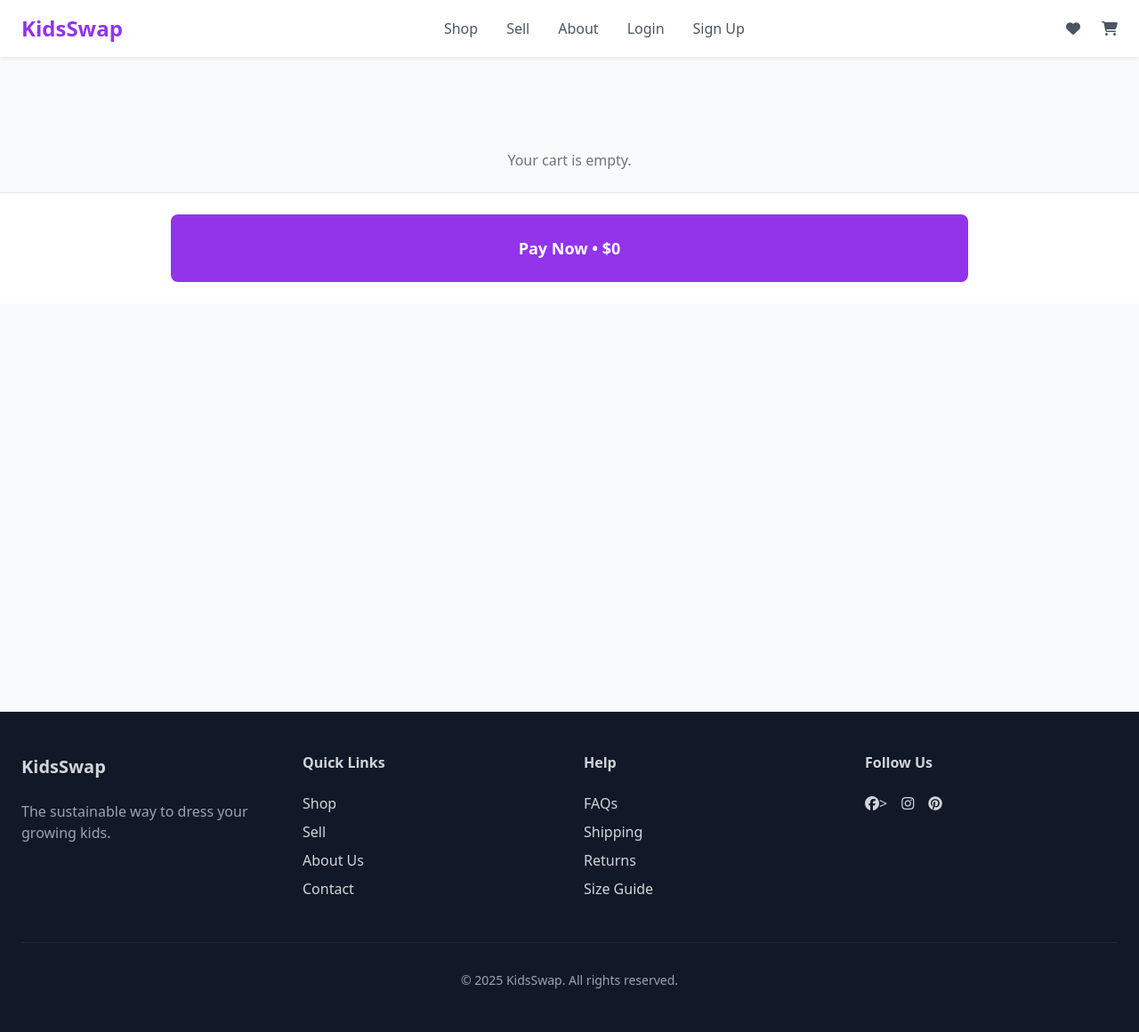
After one commit to estii20/clothing_app, a Django app: page /cart/ in a window 1280 px wide. The commit adds this page. Shown: the whole page at 89% size. Run offline with Django 5.2, Linux system fonts and the light colour scheme; some libraries are stand-ins or nearby versions.

Commit message:
Add cart.html and views

```diff
--- /dev/null
+++ b/marketplace/templates/marketplace/cart.html
@@ -0,0 +1,56 @@
+{% extends "base.html" %}
+
+{% block content %}
+<!-- Main Content -->
+<main class="pt-16 pb-32">
+  <section id="cart-items" class="px-4 py-6">
+    {% for item in cart_items %}
+    <div class="flex bg-white rounded-lg shadow-sm mb-4 p-3">
+      <img class="w-24 h-24 object-cover rounded-lg" src="{{ item.image.url }}" alt="{{ item.title }}">
+      <div class="flex-1 ml-4">
+        <div class="flex justify-between">
+          <h3 class="font-medium">{{ item.title }}</h3>
+        </div>
+        <p class="text-sm text-gray-500">Size: {{ item.size }}</p>
+        <div class="flex justify-between items-center mt-2">
+          <div class="flex items-center space-x-2">
+            <!-- REMOVE -->
+            <form method="POST" action="{% url 'remove_from_cart' item.id %}">
+              {% csrf_token %}
+              <button class="text-gray-400"><i class="fa-solid fa-trash-alt"></i></button>
+            </form>
+            <!-- QUANTITY -->
+            <form method="POST" action="{% url 'update_cart_quantity' item.id %}">
+              {% csrf_token %}
+              <button name="action" value="decrease" class="..."><i class="fa-solid fa-minus"></i></button>
+              <span class="text-sm">{{ item.quantity }}</span>
+              <button name="action" value="increase" class="..."><i class="fa-solid fa-plus"></i></button>
+            </form>
+          </div>
+          <p class="font-semibold text-purple-600">${{ item.total_price }}</p>
+        </div>
+      </div>
+    </div>
+    {% empty %}
+    <p class="text-center text-gray-500">Your cart is empty.</p>
+    {% endfor %}
+    </section>
+
+    <!-- Bottom Checkout Button -->
+    <div class=" left-0 right-0 p-4 bg-white border-t">
+    <div class="max-w-4xl mx-auto">
+        <button
+        class="w-full bg-purple-600 text-white py-4 md:py-3 rounded-lg text-base md:text-lg font-semibold hover:bg-purple-700 focus:outline-none focus:ring-2 focus:ring-purple-400 focus:ring-offset-2 transition"
+        aria-label="Proceed to payment and complete purchase"
+        >
+        Pay Now • ${{ cart_total }}
+        </button>
+    </div>
+    </div>
+
+    <!-- Payment & Summary (static for now) -->
+  <!-- Add your sections for payment + summary here -->
+</div>
+</main>
+
+{% endblock %}
--- a/marketplace/urls.py
+++ b/marketplace/urls.py
@@ -1,10 +1,14 @@
 from django.urls import path
 from . import views
-from .views import create_clothing_item
+from .views import create_clothing_item, cart_view
 
 
 urlpatterns = [
     path('add/', create_clothing_item, name='create_clothing_item'),
     path('', views.item_list, name='item_list'),
     path('clothing/<int:item_id>/', views.item_detail, name='item_detail'),
+    path('cart/', views.cart_view, name='cart'),
+    path('cart/add/<int:item_id>/', views.add_to_cart, name='add_to_cart'),
+    path('cart/remove/<int:item_id>/', views.remove_from_cart, name='remove_from_cart'),
+    path('cart/update/<int:item_id>/', views.update_cart_quantity, name='update_cart_quantity'),
 ]
--- a/marketplace/views.py
+++ b/marketplace/views.py
@@ -1,6 +1,6 @@
-from django.shortcuts import render, redirect
-from django.shortcuts import get_object_or_404
+from django.shortcuts import render, redirect, get_object_or_404
 from django.urls import reverse_lazy
+from django.views.decorators.http import require_POST
 from .models import ClothingItem, ClothingImage
 from .forms import ClothingItemForm, CustomLoginForm, CustomSignupForm
 from django.contrib.auth.decorators import login_required
@@ -68,3 +68,64 @@ def signup_view(request):
     else:
         form = CustomSignupForm()
     return render(request, 'registration/signup.html', {'form': form})
+
+
+def cart_view(request):
+    cart = request.session.get('cart', {})
+    cart_items = []
+    total = 0
+
+    for item_id, item_data in cart.items():
+        item = get_object_or_404(ClothingItem, id=item_id)
+        quantity = item_data['quantity']
+        item_total = item.price * quantity
+        cart_items.append({
+            'id': item.id,
+            'title': item.title,
+            'image': item.image,
+            'size': item.size,
+            'price': item.price,
+            'quantity': quantity,
+            'total_price': item_total,
+        })
+        total += item_total
+
+    return render(request, 'marketplace/cart.html', {
+        'cart_items': cart_items,
+        'cart_total': total,
+    })
+
+
+@require_POST
+def add_to_cart(request, item_id):
+    cart = request.session.get('cart', {})
+    item_id = str(item_id)
+    cart[item_id] = {'quantity': cart.get(item_id, {}).get('quantity', 0) + 1}
+    request.session['cart'] = cart
+    return redirect('cart')
+
+
+@require_POST
+def remove_from_cart(request, item_id):
+    cart = request.session.get('cart', {})
+    item_id = str(item_id)
+    if item_id in cart:
+        del cart[item_id]
+        request.session['cart'] = cart
+    return redirect('cart')
+
+
+@require_POST
+def update_cart_quantity(request, item_id):
+    action = request.POST.get('action')
+    cart = request.session.get('cart', {})
+    item_id = str(item_id)
+
+    if item_id in cart:
+        if action == 'increase':
+            cart[item_id]['quantity'] += 1
+        elif action == 'decrease':
+            cart[item_id]['quantity'] = max(1, cart[item_id]['quantity'] - 1)
+        request.session['cart'] = cart
+
+    return redirect('cart')
--- a/templates/base.html
+++ b/templates/base.html
@@ -4,12 +4,19 @@
     <title>KidsSwap {% block extra_title %}{% endblock %}</title>
     <meta charset="utf-8">
     <meta name="viewport" content="width=device-width, initial-scale=1">
+
+    <link rel="icon" href="/static/images/favicon.ico" type="image/x-icon">
+    <!-- Font Awesome -->
+    <link rel="stylesheet" href="https://cdnjs.cloudflare.com/ajax/libs/font-awesome/6.5.0/css/all.min.css">
+    <!-- Google Fonts -->
+    <link href="https://fonts.googleapis.com/css2?family=Inter:wght@100;200;300;500;600;700;800;900&display=swap" rel="stylesheet">
+    <!-- Bootstrap CSS CDN -->
+    <link href="https://cdn.jsdelivr.net/npm/bootstrap@5.1.3/dist/css/bootstrap.min.css" rel="stylesheet">
+    <!-- Tailwind CSS CDN -->
+    <script src="https://cdn.tailwindcss.com"></script>
+    <!-- Swiper CSS -->
+    <link rel="stylesheet" href="https://cdn.jsdelivr.net/npm/swiper@11/swiper-bundle.min.css"/>
     <link rel="stylesheet" href="/static/css/style.css">
-    <link rel="icon" href="/static/images/favicon.ico" type="image/x-icon">
-    <link href="https://fonts.googleapis.com/css2?family=Inter:wght@100;200;300;500;600;700;800;900&display=swap" rel="stylesheet">
-    <link href="https://cdn.jsdelivr.net/npm/bootstrap@5.1.3/dist/css/bootstrap.min.css" rel="stylesheet">
-    <script src="https://cdn.tailwindcss.com"></script>
-    <link rel="stylesheet" href="https://cdn.jsdelivr.net/npm/swiper@11/swiper-bundle.min.css"/>
 </head>
 <body>
 
@@ -35,15 +42,23 @@
                     </nav>
                     <div class="flex items-center space-x-6">
                         <a href="#" class="text-gray-600 hover:text-purple-600">
-                            <i class="fa-regular fa-heart text-xl"></i>
+                            <i class="fa-solid fa-heart"></i>
                         </a>
-                        <a href="#" class="text-gray-600 hover:text-purple-600 relative">
-                            <i class="fa-solid fa-shopping-bag text-xl"></i>
-                            <span class="absolute -top-2 -right-2 bg-purple-600 text-white rounded-full w-5 h-5 flex items-center justify-center text-xs">3</span>
+                        <a href="{% url 'cart' %}" class="text-gray-600 hover:text-purple-600 relative">
+                            <i class="fa-solid fa-cart-shopping"></i>
+                            {% with request.session.cart|length as cart_count %}
+                                {% if cart_count > 0 %}
+                                    <span class="absolute -top-2 -right-2 bg-purple-600 text-white rounded-full w-5 h-5 flex items-center justify-center text-xs">
+                                        {{ cart_count }}
+                                    </span>
+                                {% endif %}
+                            {% endwith %}
                         </a>
+                        {% if user.is_authenticated %}
                         <a href="#" class="text-gray-600 hover:text-purple-600">
-                            <i class="fa-regular fa-user text-xl"></i>
+                            <i class="fa-solid fa-user"></i>
                         </a>
+                        {% endif %}
                     </div>
                 </div>
             </div>
@@ -82,9 +97,9 @@
                     <div>
                         <h4 class="font-semibold mb-4">Follow Us</h4>
                         <div class="flex space-x-4">
-                            <a href="#" class="hover:text-white"><i class="fa-brands fa-facebook text-xl"></i></a>
-                            <a href="#" class="hover:text-white"><i class="fa-brands fa-instagram text-xl"></i></a>
-                            <a href="#" class="hover:text-white"><i class="fa-brands fa-pinterest text-xl"></i></a>
+                            <a href="#" class="hover:text-white"><i class="fa-brands fa-facebook"></i>></a>
+                            <a href="#" class="hover:text-white"><i class="fa-brands fa-instagram"></i></a>
+                            <a href="#" class="hover:text-white"><i class="fa-brands fa-pinterest"></i></i></a>
                         </div>
                     </div>
                 </div>
@@ -96,7 +111,6 @@
     </div>
 
     <!-- Scripts -->
-    <script src="https://kit.fontawesome.com/a076d05399.js" crossorigin="anonymous"></script>
     <script src="https://cdn.jsdelivr.net/npm/bootstrap@5.1.3/dist/js/bootstrap.bundle.min.js"></script>
     <!-- Swiper JS -->
     <script src="https://cdn.jsdelivr.net/npm/swiper@11/swiper-bundle.min.js"></script>
```
Also changed, not shown: marketplace/templates/marketplace/item_detail.html (+10 -4 lines), db.sqlite3.
